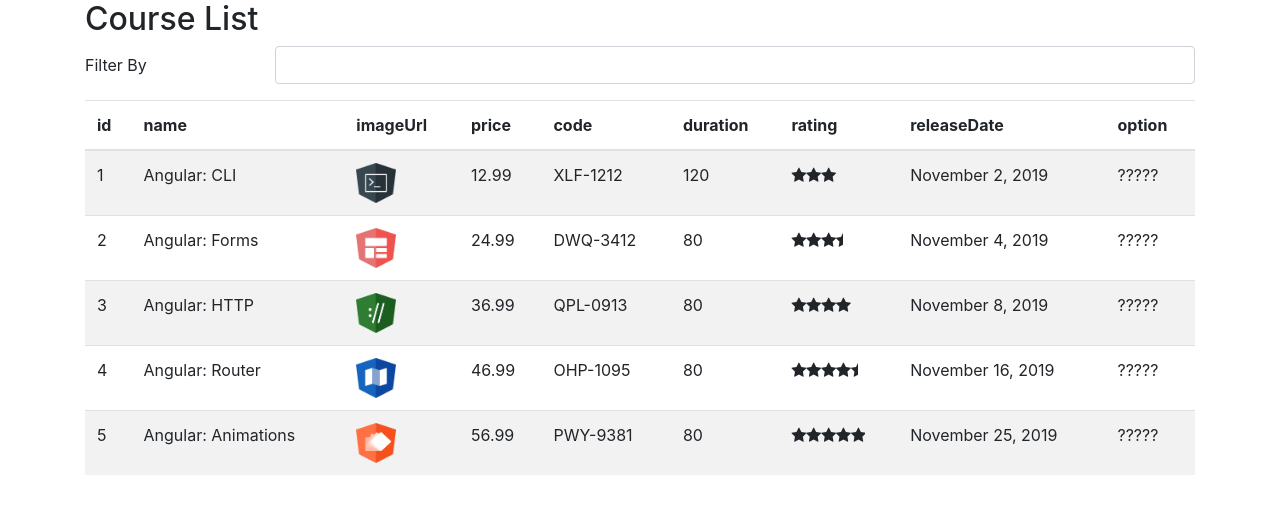
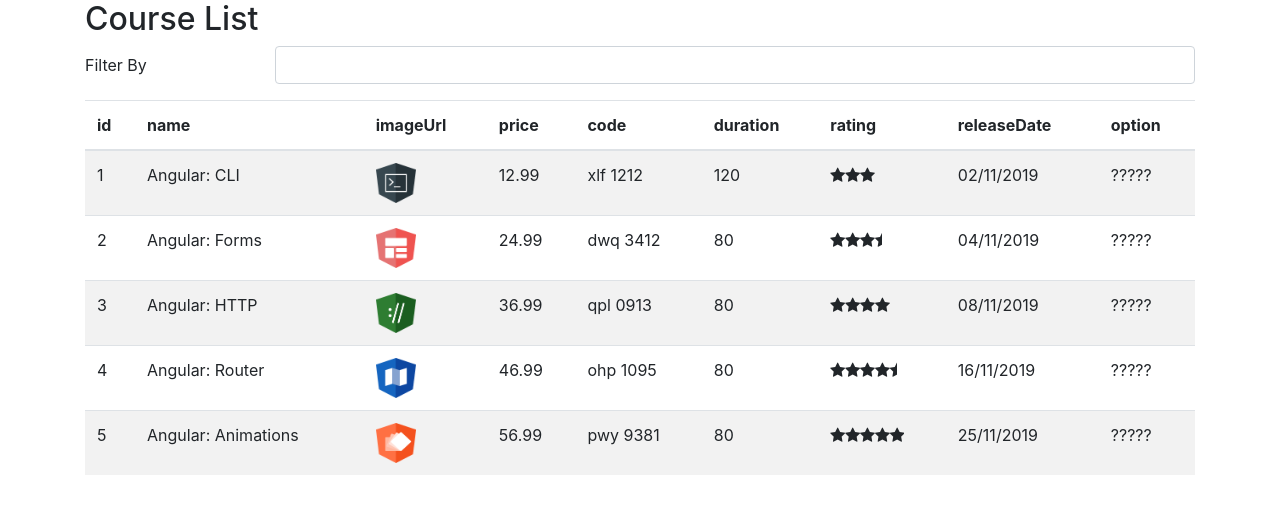
Before and after one commit to RamonFern/course-manager, an Angular app: page /courses in a window 1280 px wide. Shown: the top 514 px of the page. Built offline with nearby package versions, Linux system fonts and the light colour scheme.

Commit message:
Adicionando e criando Pipes

```diff
--- a/src/app/app.module.ts
+++ b/src/app/app.module.ts
@@ -5,12 +5,14 @@
 import { AppComponent } from './app.component';
 import { CourseListComponent } from './courses/course-list.component';
 import { StarComponent } from './star/star.component';
+import { ReplacePipe } from './pipe/replace.pipe';
 
 @NgModule({
   declarations: [
     AppComponent,
     CourseListComponent,
-    StarComponent
+    StarComponent,
+    ReplacePipe
   ],
   imports: [
     BrowserModule,
--- a/src/app/courses/course-list.component.html
+++ b/src/app/courses/course-list.component.html
@@ -28,12 +28,12 @@
             <td>{{ course.name }}</td>
             <td><img [src]="course.imageUrl" width=40 height=40></td>
             <td>{{ course.price }}</td>
-            <td>{{ course.code }}</td>
+            <td>{{ course.code | lowercase | replace: '-':' '}}</td>
             <td>{{ course.duration }}</td>
             <td>
                 <app-star [rating]='course.rating'></app-star>
             </td>
-            <td>{{ course.releaseDate }}</td>
+            <td>{{ course.releaseDate | date: 'dd/MM/yyyy' }}</td>
             <td>?????</td>
         </tr>
     </tbody>
--- /dev/null
+++ b/src/app/pipe/replace.pipe.ts
@@ -0,0 +1,13 @@
+import { PipeTransform } from "@angular/core";
+import { Pipe } from "@angular/core";
+
+@Pipe({
+    name: 'replace'
+})
+export class ReplacePipe implements PipeTransform{
+
+    transform(value: string, char: string, valueToReplace: string) {
+        return value.replace(char, valueToReplace);
+    }
+
+}
```
